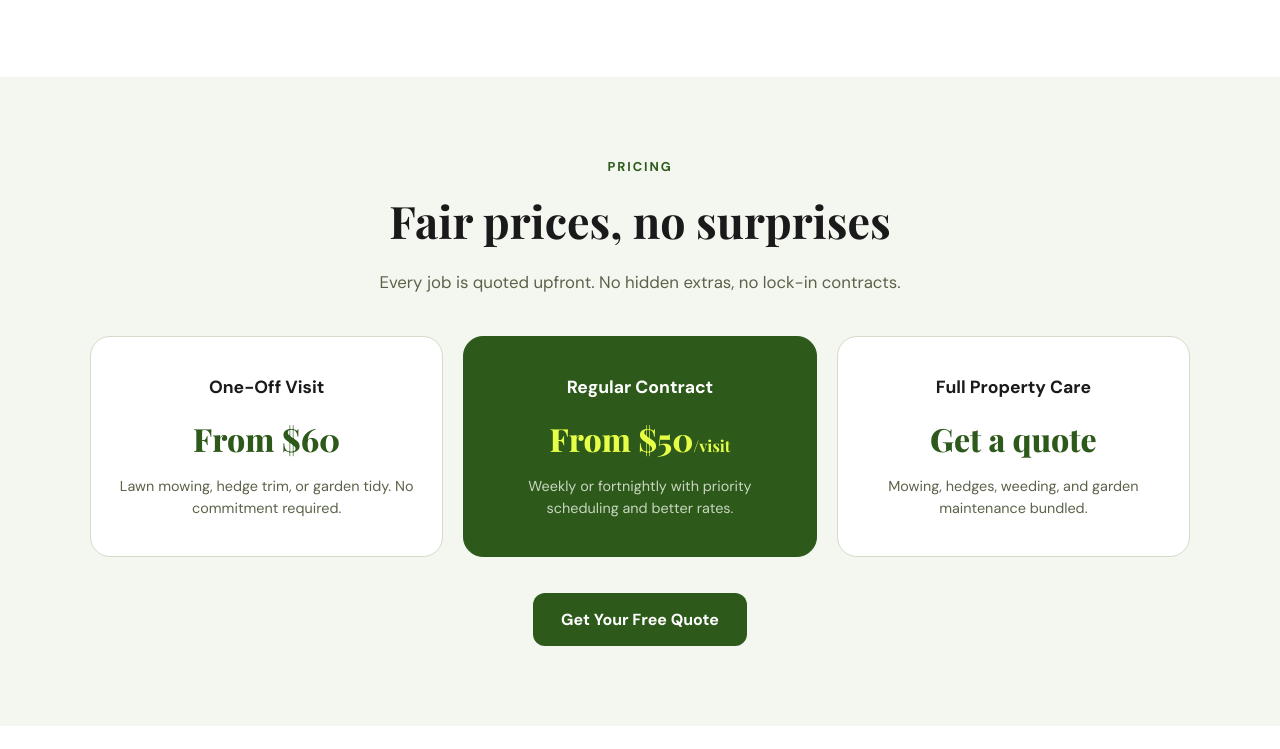
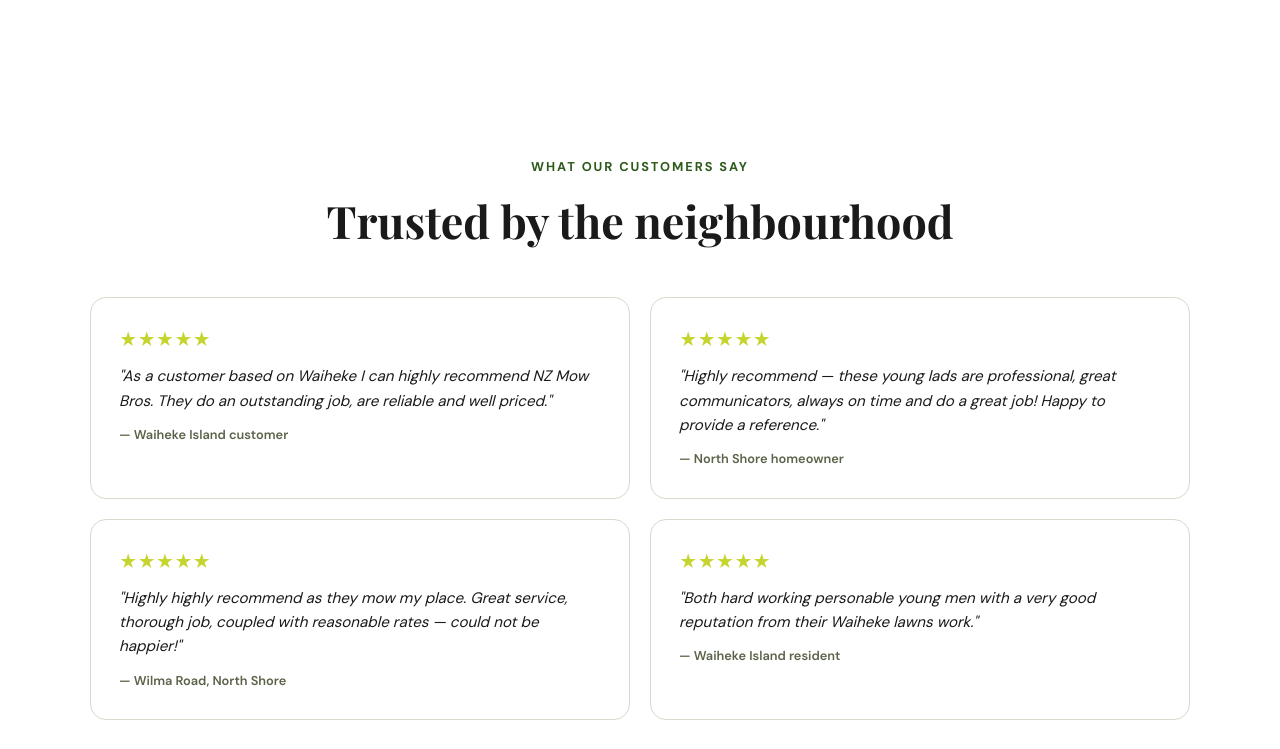
Before and after one commit to swiftsitesnz/nz-mow-bros, a plain HTML site: page index.html in a window 1280 px wide. Shown: the part 2524-3273 px from the top of the page. Drawn offline with nearby package versions, Linux system fonts and the light colour scheme; a script that the page names is missing.

Commit message:
Remove pricing section, add team photo

```diff
--- a/index.html
+++ b/index.html
@@ -185,18 +185,6 @@
   .reviews-link { display:inline-flex; align-items:center; gap:8px; padding:12px 28px; border:2px solid var(--border); border-radius:12px; font-weight:700; font-size:0.95rem; color:var(--green); transition:all 0.3s; margin-top:32px; }
   .reviews-link:hover { border-color:var(--green); background:rgba(45,90,27,0.04); }
 
-  /* PRICING */
-  .pricing-grid { display:grid; grid-template-columns:repeat(3,1fr); gap:20px; }
-  .pricing-card { background:var(--bg); border:1px solid var(--border); border-radius:20px; padding:36px 28px; text-align:center; }
-  .pricing-card--featured { background:var(--green); border-color:var(--green); color:#fff; }
-  .pricing-name { font-size:1.1rem; font-weight:700; margin-bottom:12px; }
-  .pricing-card--featured .pricing-name { color:#fff; }
-  .pricing-price { font-family:var(--font-display); font-size:2rem; font-weight:800; color:var(--green); margin-bottom:12px; }
-  .pricing-card--featured .pricing-price { color:var(--accent); }
-  .pricing-desc { color:var(--text-muted); font-size:0.9rem; line-height:1.5; }
-  .pricing-card--featured .pricing-desc { color:rgba(240,244,232,0.8); }
-  @media (max-width:768px) { .pricing-grid { grid-template-columns:1fr; } }
-
   /* ADDRESSFINDER OVERRIDE */
   .af_list { border-radius:12px !important; border:2px solid var(--border) !important; font-family:var(--font-sans) !important; box-shadow:0 8px 24px rgba(0,0,0,0.1) !important; margin-top:4px !important; }
   .af_list .af_highlight { background:var(--surface) !important; color:var(--green) !important; }
@@ -337,35 +325,6 @@
     </div>
   </section>
 
-  <!-- Pricing -->
-  <section style="padding:80px 32px; background:var(--surface);">
-    <div class="container">
-      <div class="section-label">Pricing</div>
-      <h2 style="font-family:var(--font-display); font-size:clamp(1.8rem,5vw,2.8rem); text-align:center; margin-bottom:12px;">Fair prices, no surprises</h2>
-      <p style="text-align:center; color:var(--text-muted); font-size:1.05rem; margin-bottom:40px;">Every job is quoted upfront. No hidden extras, no lock-in contracts.</p>
-      <div class="pricing-grid">
-        <div class="pricing-card">
-          <h3 class="pricing-name">One-Off Visit</h3>
-          <div class="pricing-price">From $60</div>
-          <p class="pricing-desc">Lawn mowing, hedge trim, or garden tidy. No commitment required.</p>
-        </div>
-        <div class="pricing-card pricing-card--featured">
-          <h3 class="pricing-name">Regular Contract</h3>
-          <div class="pricing-price">From $50<span style="font-size:1rem; font-weight:500;">/visit</span></div>
-          <p class="pricing-desc">Weekly or fortnightly with priority scheduling and better rates.</p>
-        </div>
-        <div class="pricing-card">
-          <h3 class="pricing-name">Full Property Care</h3>
-          <div class="pricing-price">Get a quote</div>
-          <p class="pricing-desc">Mowing, hedges, weeding, and garden maintenance bundled.</p>
-        </div>
-      </div>
-      <div style="text-align:center; margin-top:36px;">
-        <a href="#" class="btn btn-primary" onclick="showPage('quote')">Get Your Free Quote</a>
-      </div>
-    </div>
-  </section>
-
   <!-- Testimonials -->
   <section style="padding:80px 32px; background:var(--bg);">
     <div class="container">
@@ -500,7 +459,7 @@
 
   <section style="padding:48px 32px 64px;">
     <div class="container" style="max-width:750px;">
-      <img src="team-placeholder.jpg" alt="Jasper and Luke — NZ Mow Bros" class="team-photo" id="teamPhotoSlot">
+      <img src="team-photo.jpg" alt="Jasper and Luke — NZ Mow Bros" class="team-photo" id="teamPhotoSlot">
       <div style="text-align:center;">
         <h2 style="font-family:var(--font-display); margin-bottom:16px;">Our Story</h2>
         <p style="color:var(--text-muted); font-size:1.05rem; line-height:1.7; margin-bottom:16px;">We're Jasper and Luke — two mates who started mowing lawns on Waiheke Island and quickly built a reputation for reliable, quality work. After growing our client base through word of mouth alone, we've expanded to Auckland's North Shore.</p>
```
Also changed, not shown: team-photo.jpg (added).
